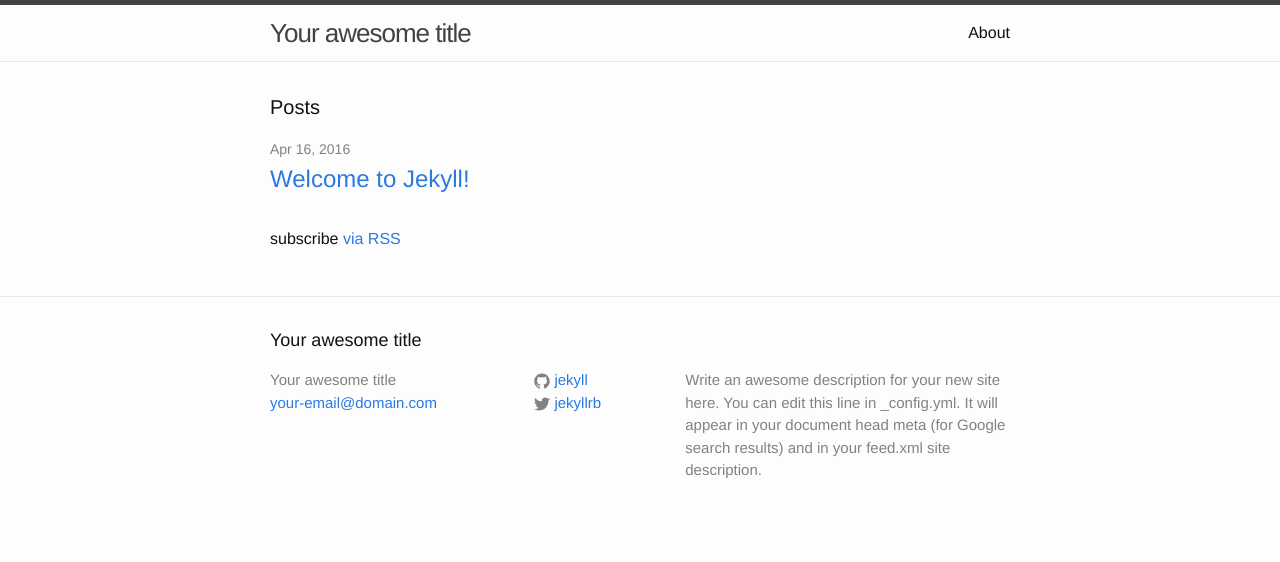
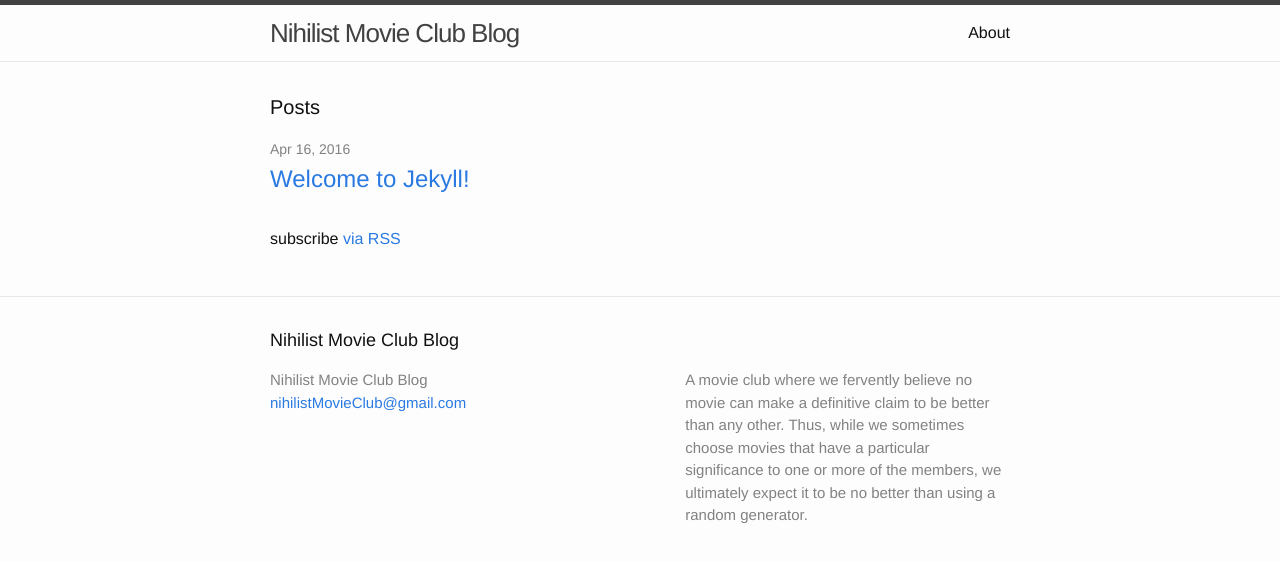
Before and after one commit to GregoryBL/nihilistMovieClub, a Jekyll site: the page built from index.html, in a window 1280 px wide. Shown: the top 562 px of the page. Built offline with Jekyll 4.4.1, drawn with Linux system fonts in a browser that asks for light colours.

Commit message:
changed _config.yml

```diff
--- a/_config.yml
+++ b/_config.yml
@@ -6,16 +6,17 @@
 # 'jekyll serve'. If you change this file, please restart the server process.
 
 # Site settings
-title: Your awesome title
-email: your-email@domain.com
+title: Nihilist Movie Club Blog
+email: nihilistMovieClub@gmail.com
 description: > # this means to ignore newlines until "baseurl:"
-  Write an awesome description for your new site here. You can edit this
-  line in _config.yml. It will appear in your document head meta (for
-  Google search results) and in your feed.xml site description.
+  A movie club where we fervently believe no movie can make a definitive
+  claim to be better than any other. Thus, while we sometimes choose movies
+  that have a particular significance to one or more of the members, we
+  ultimately expect it to be no better than using a random generator.
 baseurl: "" # the subpath of your site, e.g. /blog
-url: "http://yourdomain.com" # the base hostname & protocol for your site
-twitter_username: jekyllrb
-github_username:  jekyll
+url: "nihilistmovie.club" # the base hostname & protocol for your site
+twitter_username:
+github_username:
 
 # Build settings
 markdown: kramdown
```
